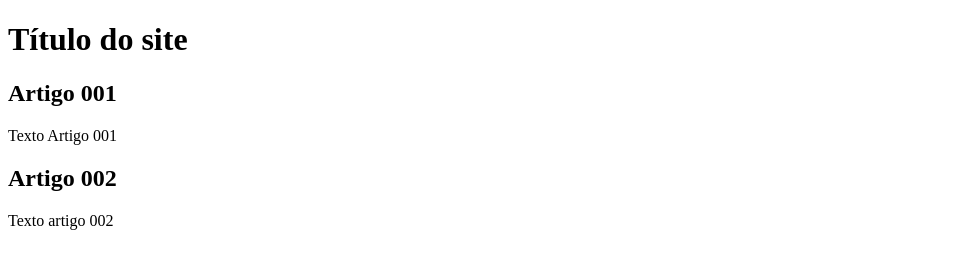
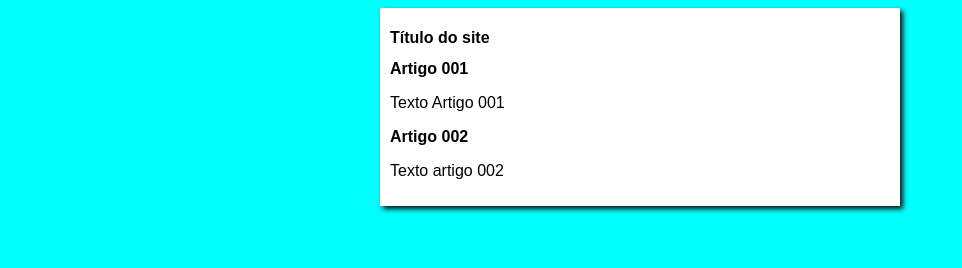
Before and after one commit to JoaoLuis45/projeto-site, a plain HTML site: page index.html in a window 1280 px wide. Shown: the whole page, without its empty margins (0-962 px from the left). Drawn offline with Linux system fonts and the light colour scheme.

Commit message:
iniciei o design

```diff
--- /dev/null
+++ b/estilos/style.css
@@ -0,0 +1,18 @@
+* {
+
+font-family: Arial, Helvetica, sans-serif;
+font-size: 16px;
+
+}
+body {
+background-color: aqua;
+
+}
+main {
+background-color: white;
+width: 500px;
+margin: auto;
+padding: 10px;
+box-shadow: 3px 3px 5px rgb(19, 18, 18);
+
+}
--- a/index.html
+++ b/index.html
@@ -5,6 +5,7 @@
     <meta http-equiv="X-UA-Compatible" content="IE=edge">
     <meta name="viewport" content="width=device-width, initial-scale=1.0">
     <title>Projeto de site</title>
+    <link rel="stylesheet" href="estilos/style.css">
 </head>
 <body>
     <main>
```
